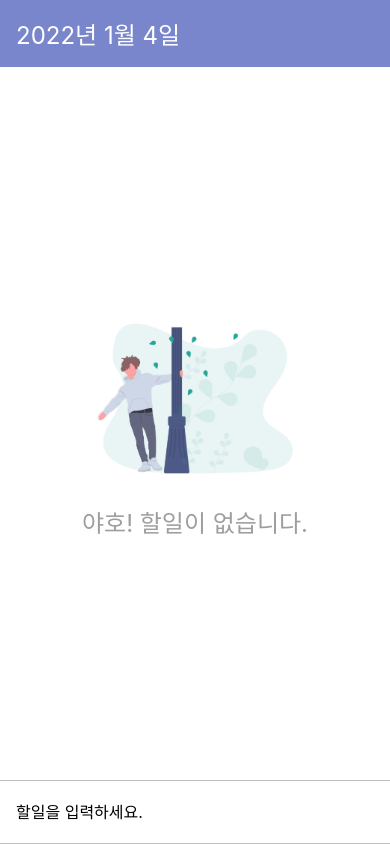
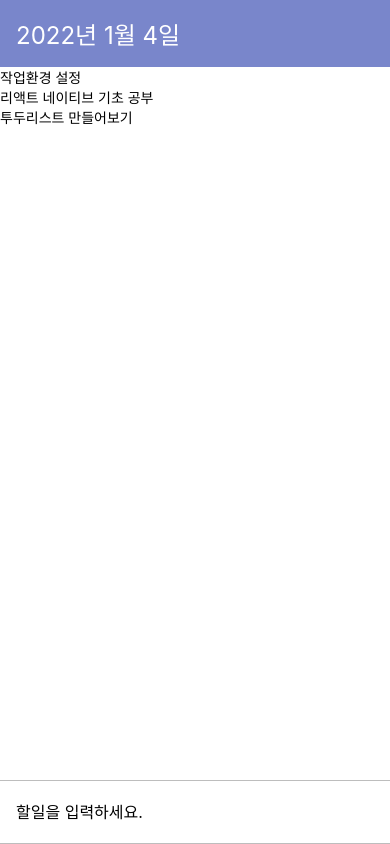
Before and after one commit to Beanxx/Training_React-Native, a React Native app: screen / in a window 390 px wide. Built offline with nearby package versions, Linux system fonts and the light colour scheme.

Commit message:
feat: add TodoList component

```diff
--- a/App.js
+++ b/App.js
@@ -1,12 +1,19 @@
-import React from 'react';
+import React, {useState} from 'react';
 import {StyleSheet, KeyboardAvoidingView, Platform} from 'react-native';
 import DateHead from './components/DateHead';
 import {SafeAreaProvider, SafeAreaView} from 'react-native-safe-area-context';
 import AddTodo from './components/AddTodo';
 import Empty from './components/Empty';
+import TodoList from './components/TodoList';
 
 function App() {
   const today = new Date();
+
+  const [todos, setTodos] = useState([
+    {id: 1, text: '작업환경 설정', done: true},
+    {id: 2, text: '리액트 네이티브 기초 공부', done: false},
+    {id: 3, text: '투두리스트 만들어보기', done: false},
+  ]);
 
   return (
     <SafeAreaProvider>
@@ -15,7 +22,7 @@
           behavior={Platform.select({ios: 'padding'})}
           style={styles.avoid}>
           <DateHead date={today} />
-          <Empty />
+          {todos.length === 0 ? <Empty /> : <TodoList todos={todos} />}
           <AddTodo />
         </KeyboardAvoidingView>
       </SafeAreaView>
--- /dev/null
+++ b/components/TodoList.js
@@ -0,0 +1,25 @@
+import React from 'react';
+import {FlatList, View, Text, StyleSheet} from 'react-native';
+
+function TodoList({todos}) {
+  return (
+    <FlatList
+      style={styles.list}
+      data={todos}
+      renderItem={({item}) => (
+        <View>
+          <Text>{item.text}</Text>
+        </View>
+      )}
+      keyExtractor={item => item.id.toString()} // 각 항목의 고유값(id) 추출
+    />
+  );
+}
+
+const styles = StyleSheet.create({
+  list: {
+    flex: 1,
+  },
+});
+
+export default TodoList;
```
